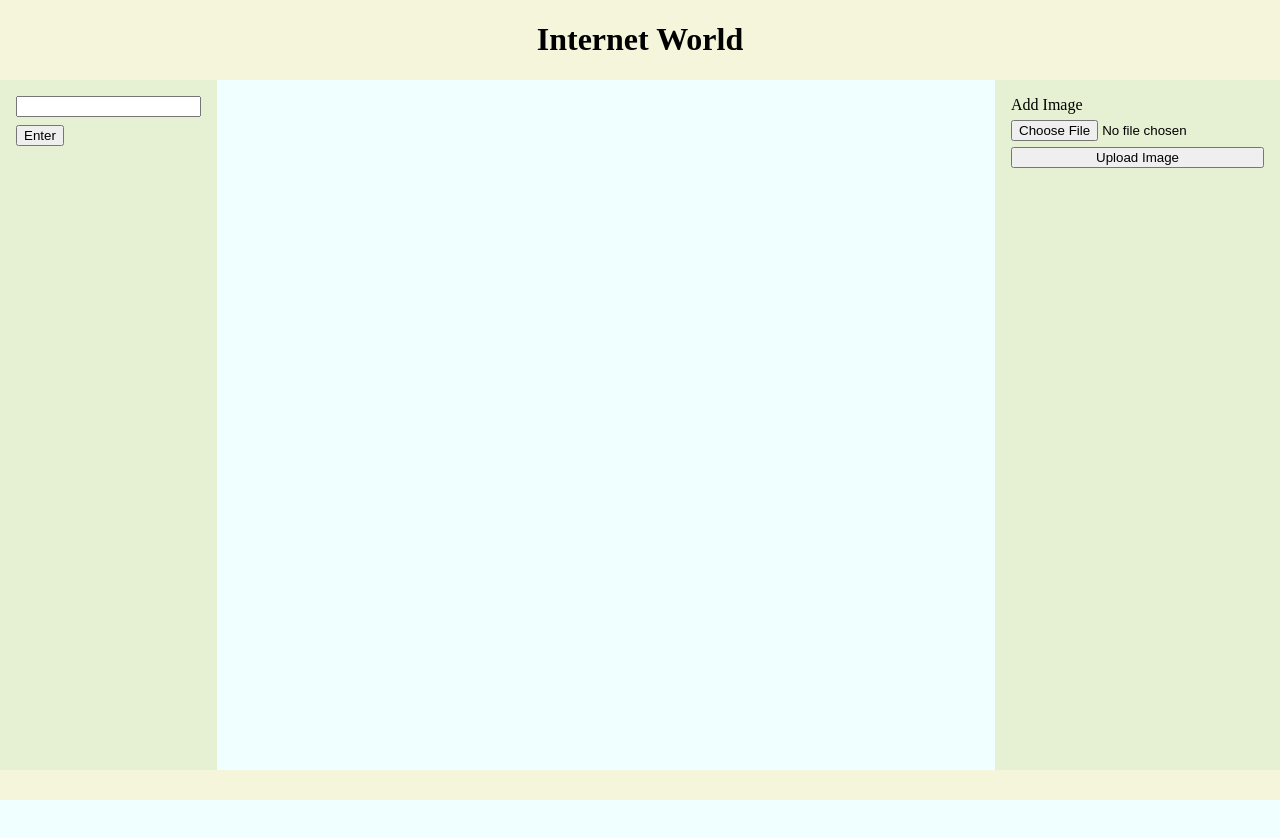
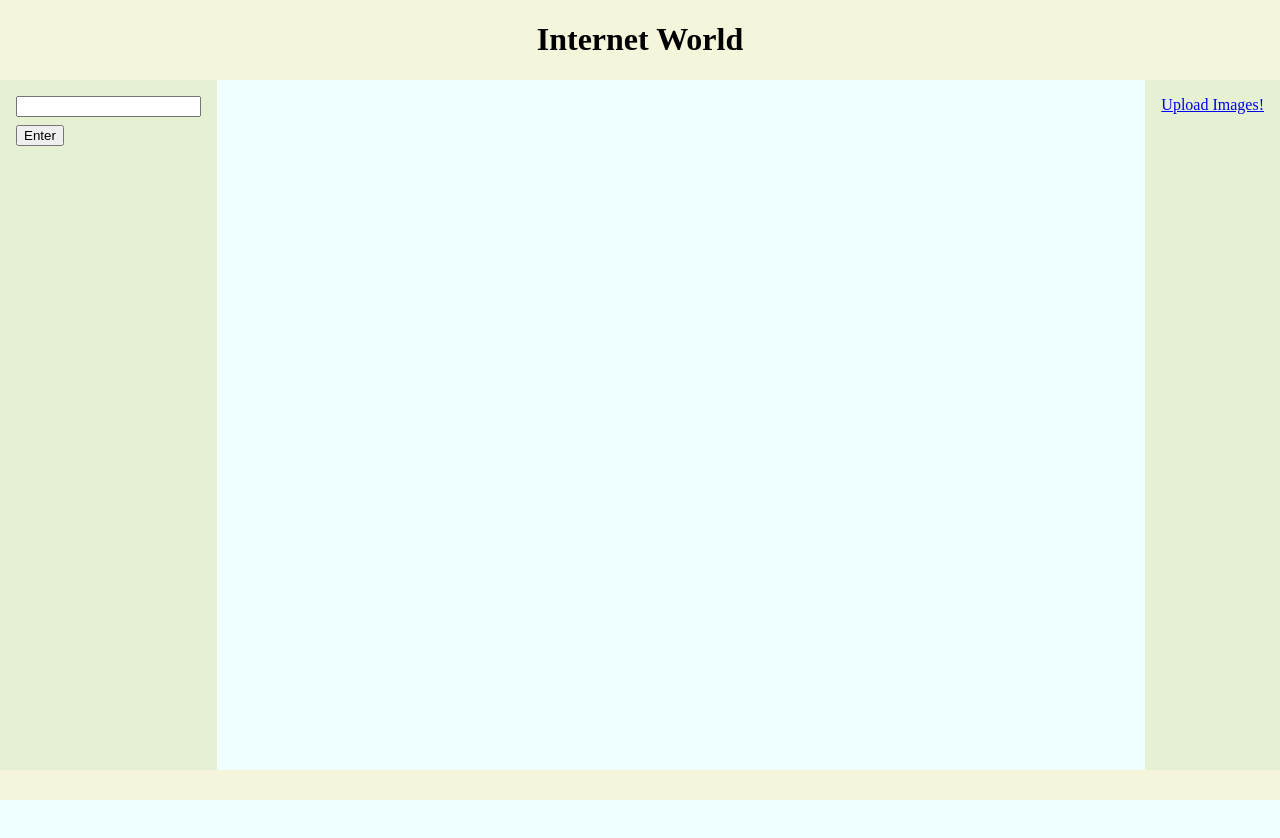
Before and after one commit to Alef1000/artist_project, a website: page index.ejs in a window 1280 px wide. Shown: the top 838 px of the page. Drawn offline with nearby package versions, Linux system fonts and the light colour scheme; files that its build step writes are made by us from their sources; no server answers.

Commit message:
rm image button and add link to drive

```diff
--- a/index.ejs
+++ b/index.ejs
@@ -26,11 +26,14 @@
                     <button id="text_button" onclick="createText()">Enter</button>
                 </div>
                 <div class="right">
+                    <!--
                     <form id="image_form" enctype="multipart/form-data">
                         <label for="image_button">Add Image</label>
                         <input type="file" accept=".jpeg, .png, .heif, .jpg" name="fileToUpload" id="image_button">
                         <button type="button" name="upload" onclick="saveImage()">Upload Image</button>
                     </form>
+                    -->
+                    <a href="https://drive.google.com/drive/folders/10ONcDloYikHuHR9kLUKrthcnLTQABi_E">Upload Images!</a>
                 </div>
             </div>
             <div class="footer">
--- a/public/scripts/script.js
+++ b/public/scripts/script.js
@@ -61,7 +61,7 @@ function saveImage() {
 
 async function loadImagesDrive() {
     const res = await fetch("/api/images");
-    const files = await res.json;
+    const files = res.json;
     const content_box = document.querySelector("#content_box")
 
     for (const f of files) {
```
